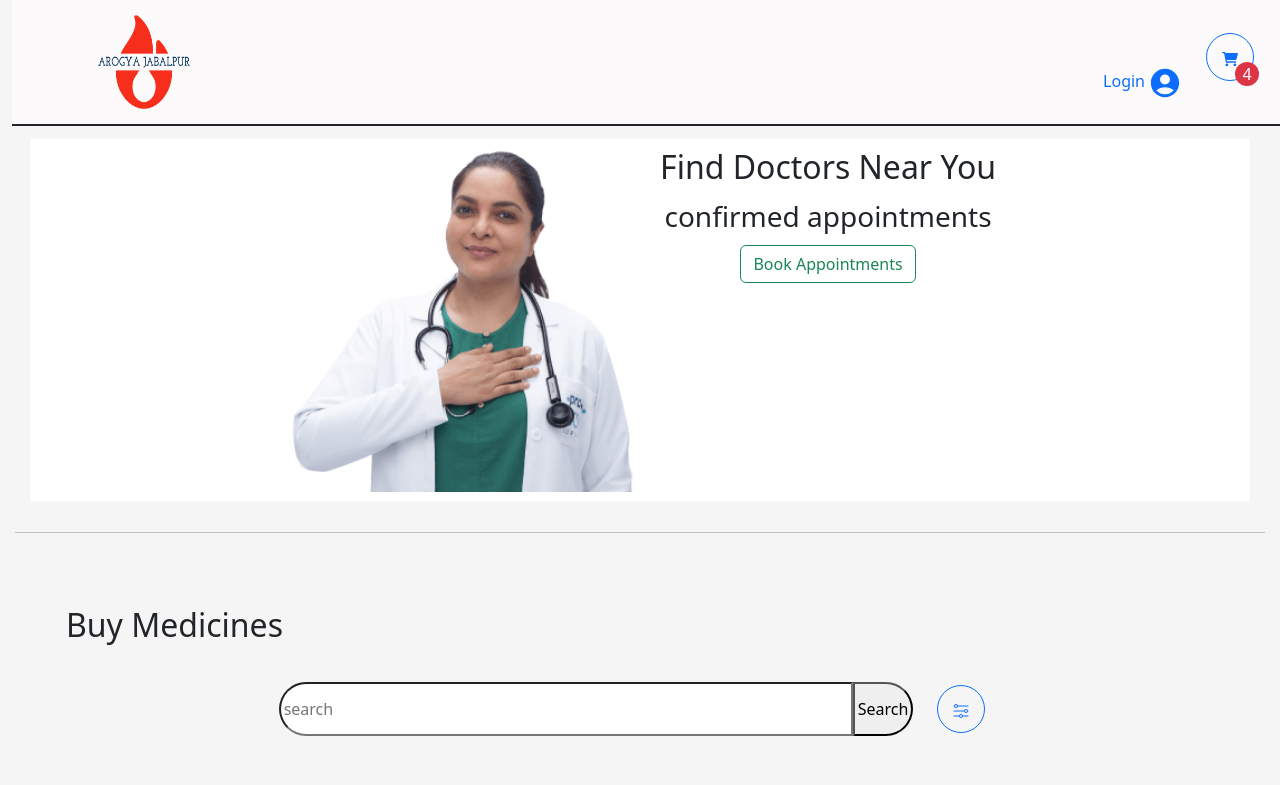
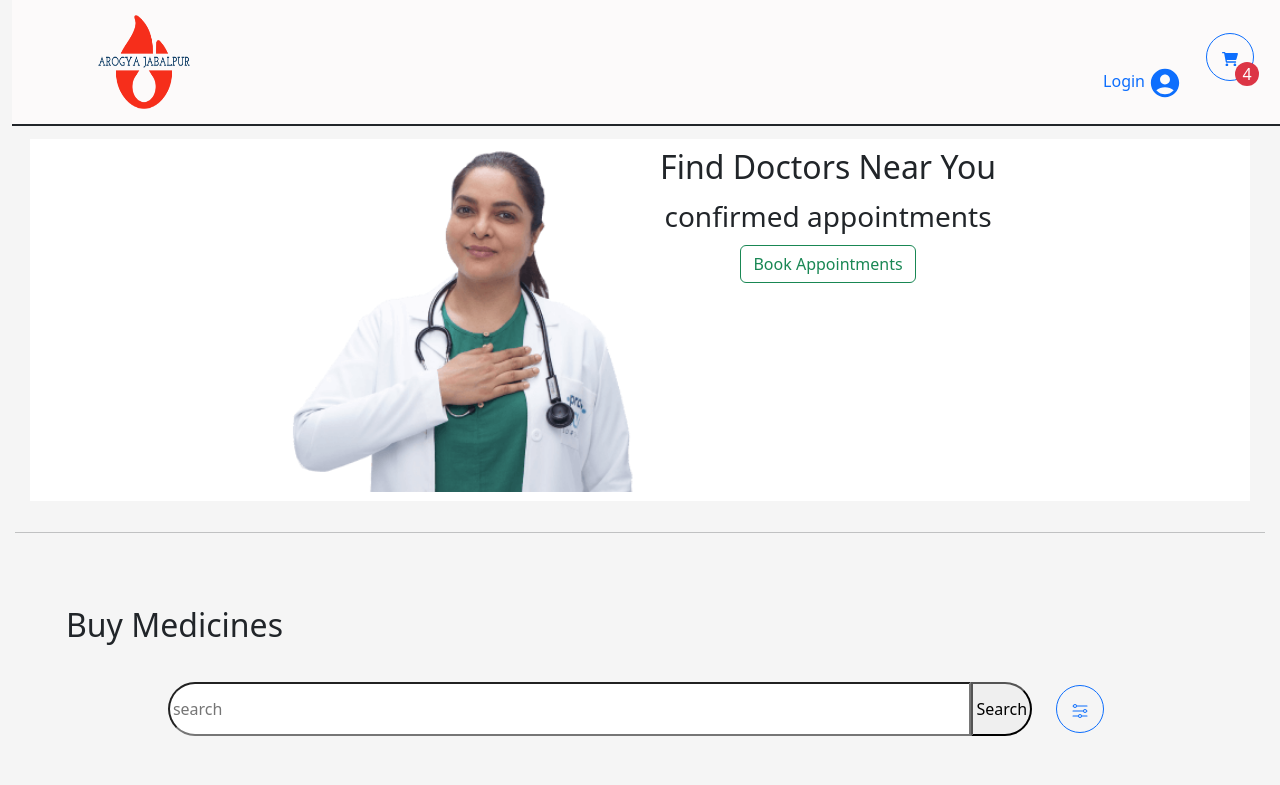
Before and after one commit to mohitdubey132/ArogayajabalpurFrontendV1, a React (Create React App) app in the folder front_end/: page / in a window 1280 px wide. Shown: the top 785 px of the page. Built offline with nearby package versions, Linux system fonts and the light colour scheme.

Commit message:
11/05/2023  add add filter

```diff
--- a/front_end/src/pages/Home.jsx
+++ b/front_end/src/pages/Home.jsx
@@ -91,10 +91,10 @@ const Home = () => {
       <hr />
       <section style={{display:"flex",justifyContent:"center",padding:"3rem",flexDirection:"column"}}>
          <h2> Buy Medicines</h2> <br/>
-          <div style={{display:"flex",flexDirection:"row",justifyContent:"center"}} >
-           <input type='text' ref={searchRef} value={searchRef.current.values} style={{width:"50%" ,borderRadius: "50px 0px 0px 50px" }} placeholder='search' />
+          <div style={{display:"flex",flexDirection:"row",justifyContent:"center",width:"100%"}} >
+           <input type='text' ref={searchRef} value={searchRef.current.values} style={{width:"70%" ,borderRadius: "50px 0px 0px 50px" }} placeholder='search' />
            <button style={{borderRadius: "0px 50px 50px 0px"}}>Search</button>
-           <div style={{ paddingLeft: "1.5rem", paddingRight: "1rem" }}>
+           <div style={{ paddingLeft: "1.5rem", paddingRight: ".5rem" }}>
             <Button
               onClick={openFilter}
               style={{ width: "3rem", height: "3rem", position: "relative" }}
```
